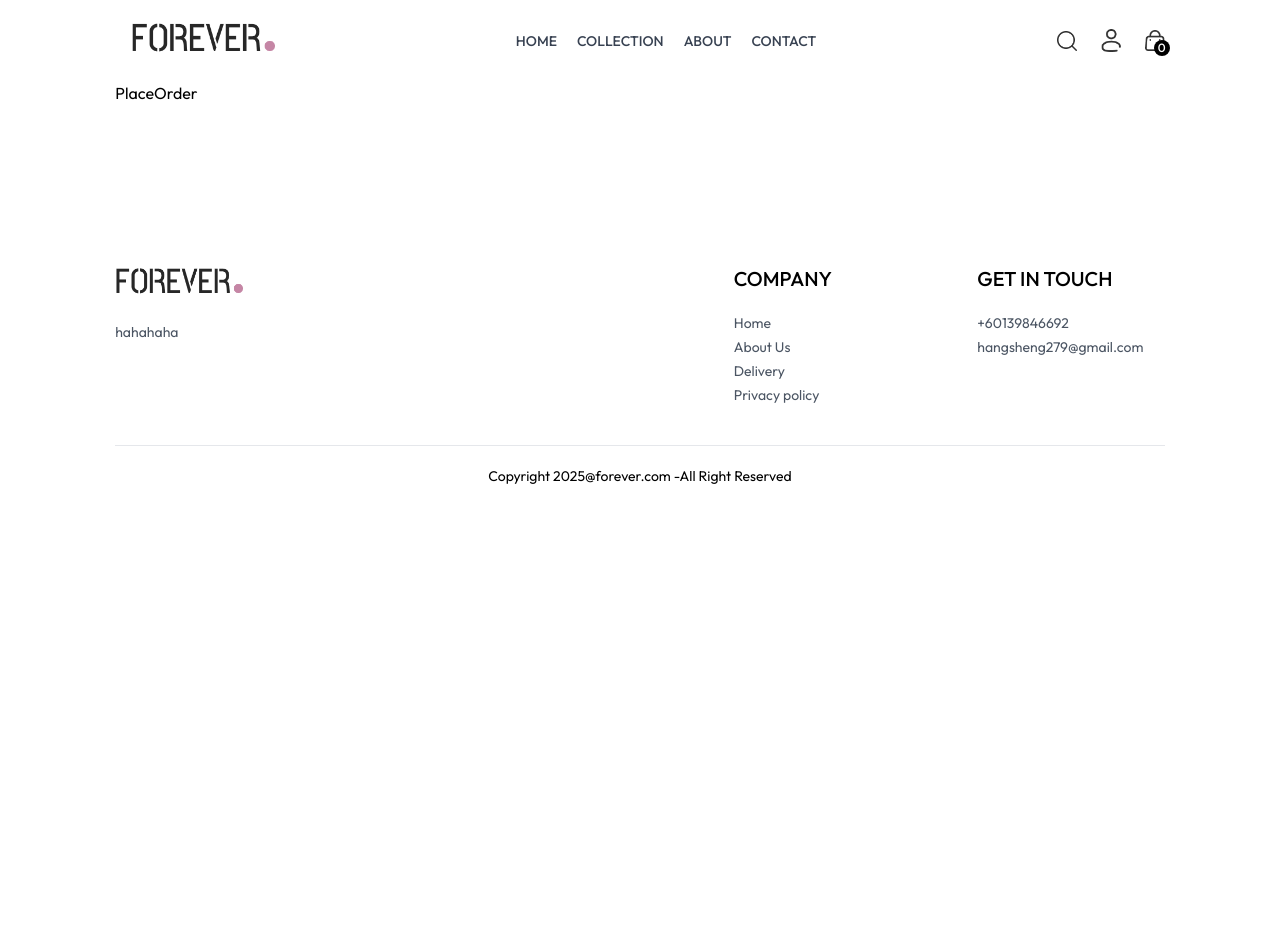
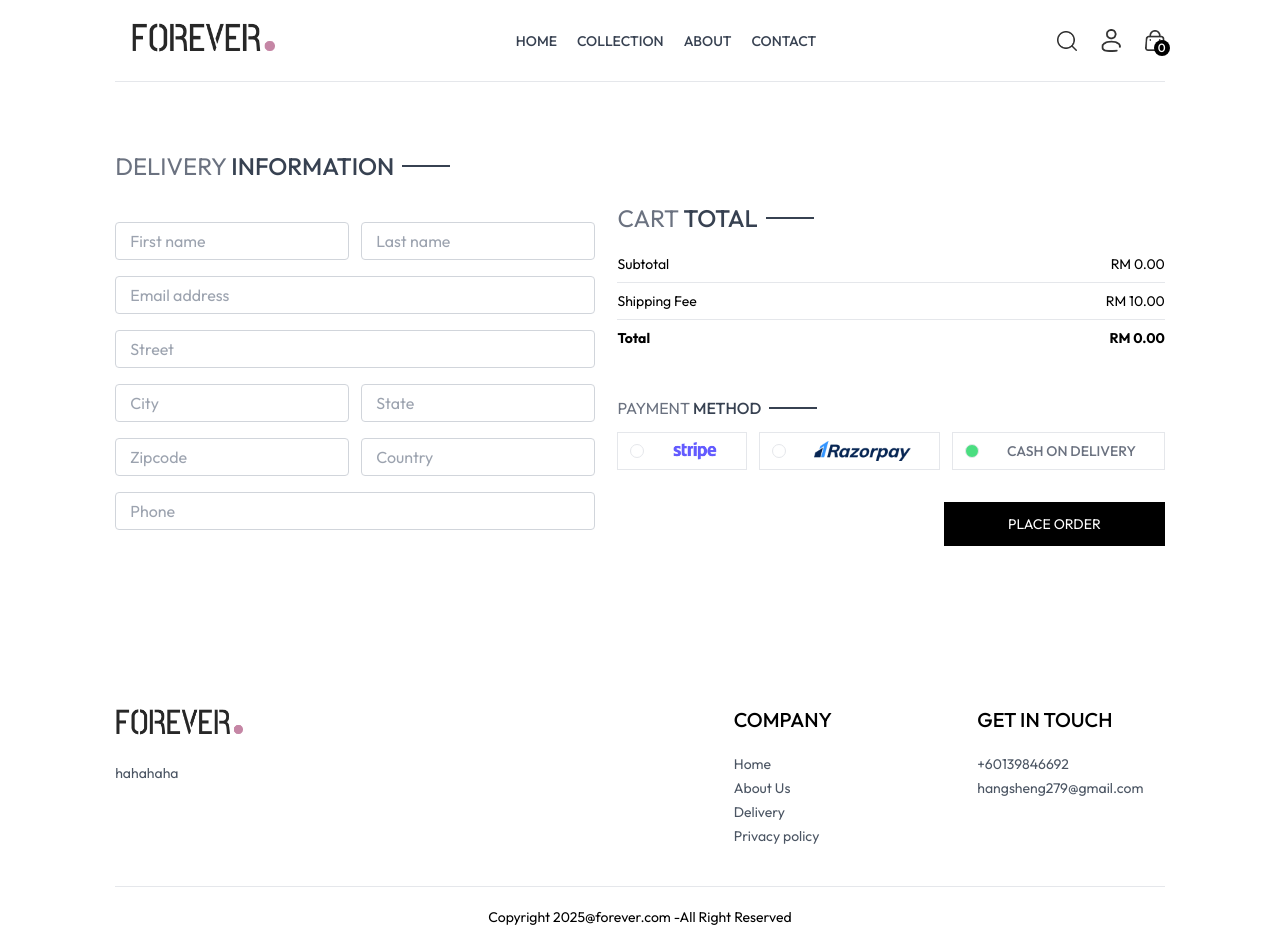
Before and after one commit to hangsheng0625/TheTrendyClub, a React (Vite) app in the folder frontend/: page /place-order in a window 1280 px wide. Before the commit the page ends 800 px from the top, so only its background shows below. Built offline with nearby package versions, Linux system fonts and the light colour scheme.

Commit message:
create the pages for place order and order

```diff
--- a/frontend/src/pages/Orders.jsx
+++ b/frontend/src/pages/Orders.jsx
@@ -1,8 +1,45 @@
-import React from 'react'
+import React, { useContext } from 'react'
+import { ShopContext } from '../context/ShopContext'
+import Title from '../components/Title';
 
 const Orders = () => {
+  const {products, currency} = useContext(ShopContext);
+
   return (
-    <div>Orders</div>
+    <div className='border-t pt-16'>
+      <div className='text-2xl'>
+        <Title text1={'MY'} text2={'ORDERS'}></Title>
+
+      </div>
+
+      <div>
+        {
+          products.slice(1,4).map((item, index)=>(
+            <div key={index} className='py-4 border-t border-b text-gray-700 flex flex-col md:flex-row md:justify-between gap-4'>
+              <div className='flex items-start gap-6 text-sm'>
+                <img className='w-16 sm:w-20' src={item.image[0]} alt="" />
+                <div>
+                  <p className='sm:text-base font-medium'>{item.name}</p>
+                  <div className='flex items-center gap-3 mt-2 text-base text-gray-700'>
+                    <p className='text-lg'>{currency}{item.price}</p>
+                    <p>Quantity:1</p>
+                    <p>Size: M</p>
+                  </div>
+                  <p className='mt-2'>Date: <span className='text-gray-400'> 25,Jul, 2024</span></p>
+                </div>
+                <div className='md:w-1/2 flex justify-between'>
+                  <div className='flex items-center gap-2'>
+                    <p className='min-w-2 h-2 rounded-full bg-green-500'></p>
+                    <p className='text-sm md:text-base'> Ready to ship</p>
+                  </div>
+                  <button className='border px-4 py-2 text-sm font-medium rounded-sm'> Track Order</button>
+                </div>
+              </div>
+            </div>
+          ))
+        }
+      </div>
+    </div>
   )
 }
 
--- a/frontend/src/pages/PlaceOrder.jsx
+++ b/frontend/src/pages/PlaceOrder.jsx
@@ -1,8 +1,77 @@
-import React from 'react'
+import React, { useContext, useState } from 'react'
+import Title from '../components/Title'
+import CartTotal from '../components/cartTotal'
+import { assets } from '../assets/assets'
+import { ShopContext } from '../context/ShopContext'
 
 const PlaceOrder = () => {
+
+  const [method, setMethod] = useState('cod');
+  const {navigate} = useContext(ShopContext);
   return (
-    <div>PlaceOrder</div>
+    <div className='flex flex-col sm:flex-row justify-between gap-4 pt-5 sm:pt-14 min-h-[8-vh] border-t'>
+      {/* {------------------ Left Side ------------------} */}
+      <div className='flex flex-col gap-4 w-full sm:max-w-[480px]'>
+        <div className='text-xl sm:text-2xl my-3'>
+          <Title text1={'DELIVERY'} text2={'INFORMATION'}>
+          </Title>
+        </div>
+        <div className='flex gap-3'>
+          <input className='border border-gray-300 rounded py-1.5 px-3.5 w-full' type="text" placeholder='First name' />
+          <input className='border border-gray-300 rounded py-1.5 px-3.5 w-full' type="text" placeholder='Last name' />
+
+        </div>
+          <input className='border border-gray-300 rounded py-1.5 px-3.5 w-full' type="email" placeholder='Email address' />
+          <input className='border border-gray-300 rounded py-1.5 px-3.5 w-full' type="text" placeholder='Street' />
+
+        <div className='flex gap-3'>
+          <input className='border border-gray-300 rounded py-1.5 px-3.5 w-full' type="text" placeholder='City' />
+          <input className='border border-gray-300 rounded py-1.5 px-3.5 w-full' type="text" placeholder='State' />
+        </div>
+
+        <div className='flex gap-3'>
+          <input className='border border-gray-300 rounded py-1.5 px-3.5 w-full' type="number" placeholder='Zipcode' />
+          <input className='border border-gray-300 rounded py-1.5 px-3.5 w-full' type="text" placeholder='Country' />
+        </div>
+
+        <input className='border border-gray-300 rounded py-1.5 px-3.5 w-full' type="number" placeholder='Phone' />
+
+      </div>
+
+      {/* {----------------------------- Right Side ----------------------} */}
+      <div className='mt-8'>
+        <div className='mt-8 min-w-80'>
+          <CartTotal></CartTotal>
+        </div>
+
+        <div className='mt-12'>
+          <Title text1={'PAYMENT'} text2={'METHOD'}></Title>
+          <div className='flex gap-3 flex-col lg:flex-row'>
+            {/* {------------------------ Display payment method -----------------------------} */}
+            <div onClick={()=> setMethod('stripe')} className='flex items-center gap-3 border p-2 px-3 cursor-pointer'>
+              <p className={`min-w-3.5 h-3.5 border rounded-full ${method === 'stripe' ? 'bg-green-400' : ''}`}></p>
+              <img className='h-5 mx-4' src={assets.stripe_logo} alt="" />
+            </div>
+
+            <div onClick={()=> setMethod('razorpay')} className='flex items-center gap-3 border p-2 px-3 cursor-pointer'>
+              <p className={`min-w-3.5 h-3.5 border rounded-full ${method === 'razorpay' ? 'bg-green-400' : ''}`}></p>
+              <img className='h-5 mx-4' src={assets.razorpay_logo} alt="" />
+            </div>
+
+            <div onClick={()=> setMethod('cod')} className='flex items-center gap-3 border p-2 px-3 cursor-pointer'>
+              <p className={`min-w-3.5 h-3.5 border rounded-full ${method === 'cod' ? 'bg-green-400' : ''}`}></p>
+              <p className='text-gray-500 text-sm font-medium mx-4'>CASH ON DELIVERY</p>
+            </div>
+          </div>
+        </div>
+
+        <div className='w-full text-end mt-8'>
+          <button onClick={()=>navigate('/orders')} className='bg-black text-white px-16 py-3 text-sm'>PLACE ORDER</button>
+
+        </div>
+
+      </div>
+    </div>
   )
 }
 
```
